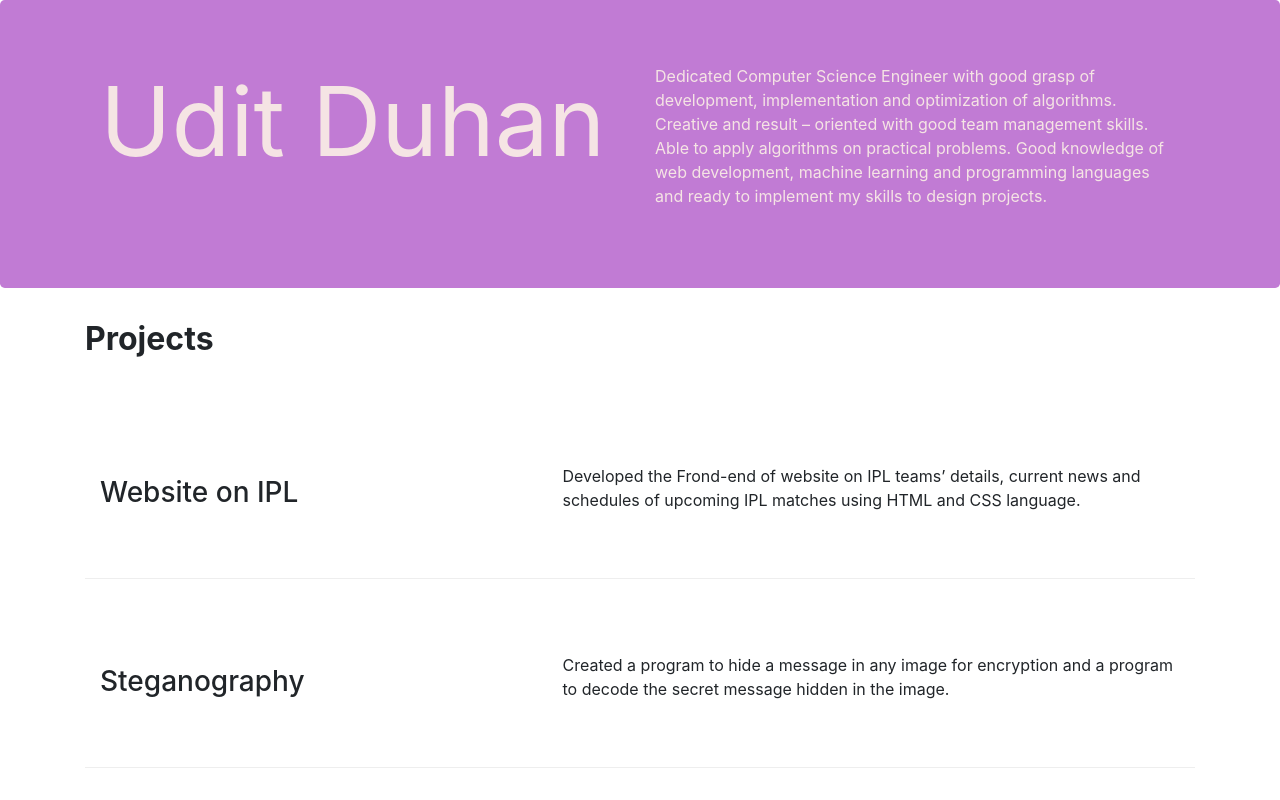
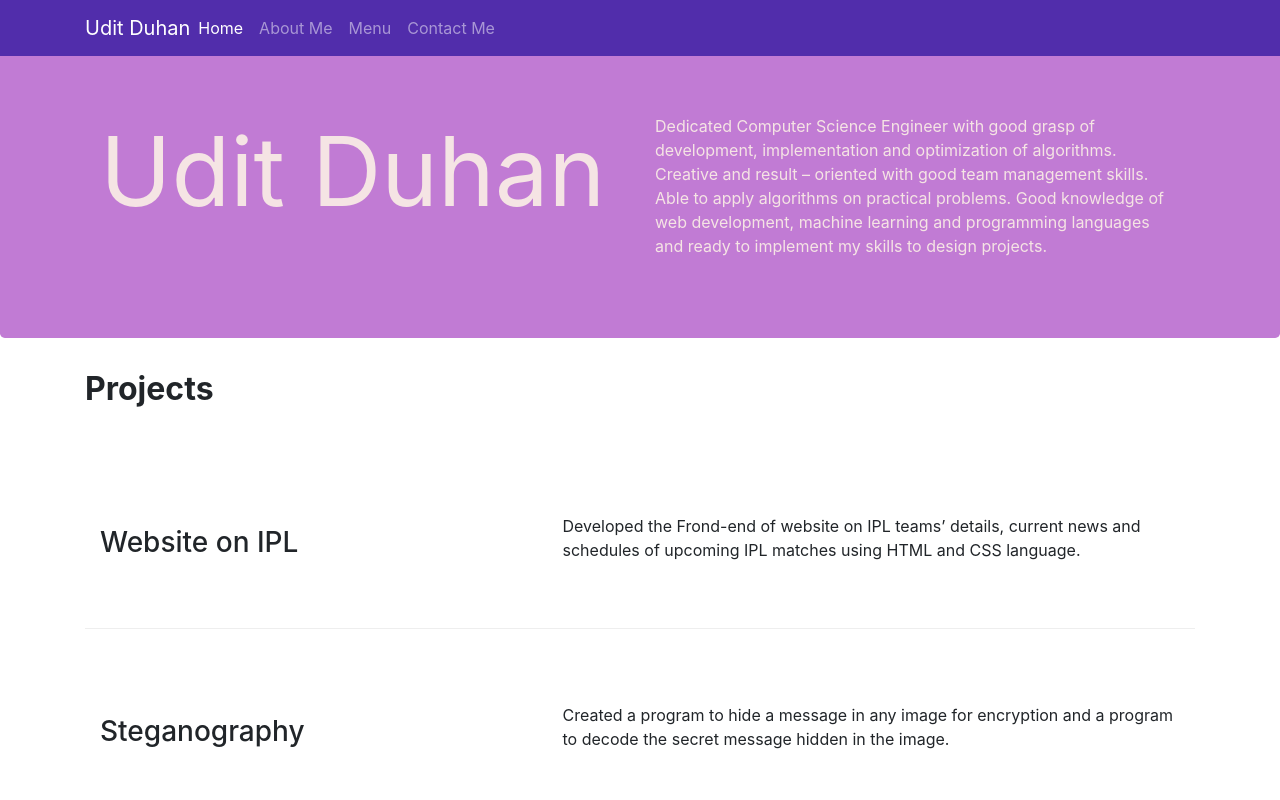
Before and after one commit to UditDuhan/React-Specialization-Coursera, a website: page index.html in a window 1280 px wide. Shown: the top 800 px of the page. Drawn offline with nearby package versions, Linux system fonts and the light colour scheme.

Commit message:
Navigation Bar added

```diff
--- a/index.html
+++ b/index.html
@@ -7,10 +7,26 @@
     <link rel="stylesheet" href="https://stackpath.bootstrapcdn.com/bootstrap/4.5.2/css/bootstrap.min.css"
         integrity="sha384-JcKb8q3iqJ61gNV9KGb8thSsNjpSL0n8PARn9HuZOnIxN0hoP+VmmDGMN5t9UJ0Z" crossorigin="anonymous">
     <link rel="stylesheet" href="style.css">
-    <title>React Specialization-Coursera</title>
+    <title>Udit's Blog'</title>
 </head>
 
 <body>
+    <nav class="navbar navbar-dark navbar-expand-sm fixed-top">
+        <dv class="container">
+            <button class="navbar-toggler" type="button" data-toggle="collapse" data-target="#Navbar">
+                <span class="navbar-toggler-icon"></span>
+            </button>
+            <a class="navbar-brand mr-auto" href="#">Udit Duhan</a>
+            <div class="navbar-collapse collapse" id="Navbar">
+                <ul class="navbar-nav mr-auto">
+                    <li class="nav-item active"><a class="nav-link" href="#">Home</a></li>
+                    <li class="nav-item"><a class="nav-link" href="#">About Me</a></li>
+                    <li class="nav-item"><a class="nav-link" href="#">Menu</a></li>
+                    <li class="nav-item"><a class="nav-link" href="#">Contact Me</a></li>
+                </ul>
+            </div>
+        </dv>
+    </nav>
     <header class="jumbotron">
         <div class="container">
             <div class="row row-header">
--- a/style.css
+++ b/style.css
@@ -20,3 +20,12 @@ footer {
     padding: 20px 0px 20px 0px;
     background-color: #d1c4e9;
 }
+
+body {
+    padding: 50px 0px 0px 0px;
+    z-index: 0;
+}
+
+.navbar-dark {
+    background-color: #512dab;
+}
```
